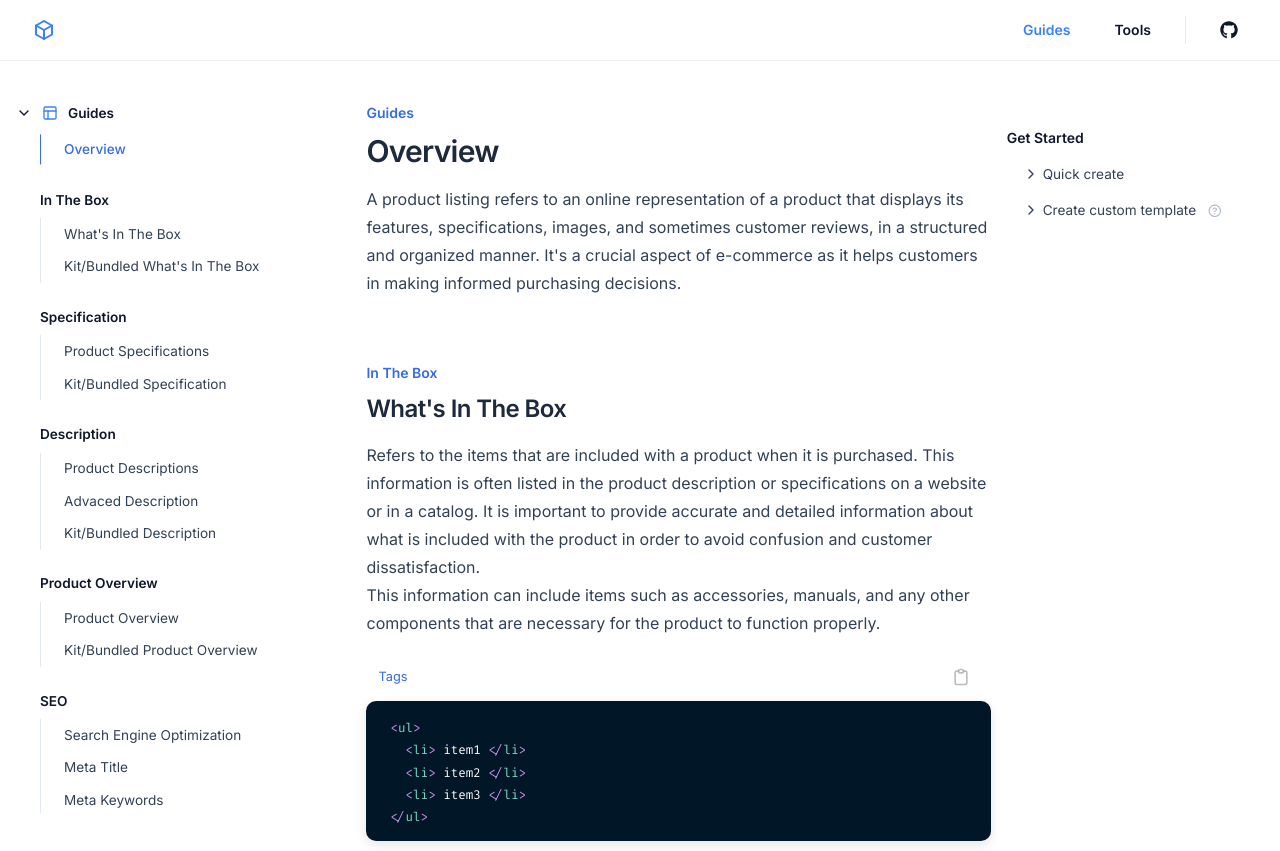
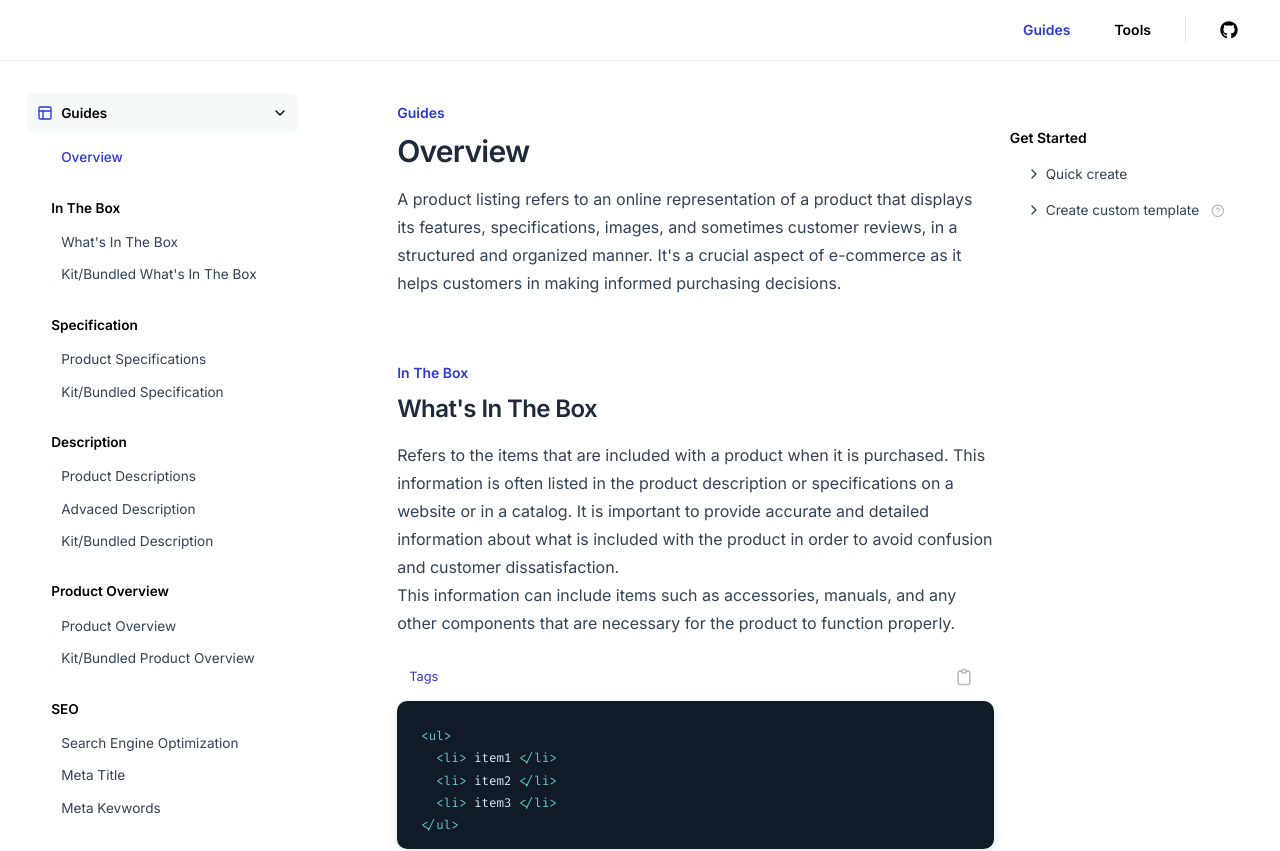
Before and after one commit to rogelcristobal/digiDirect-vite, a React (Vite) app: page /product-listing/documentation in a window 1280 px wide. Shown: the top 851 px of the page. Built offline with nearby package versions, Linux system fonts and the light colour scheme.

Commit message:
somechanges

```diff
--- a/src/App.jsx
+++ b/src/App.jsx
@@ -19,7 +19,7 @@ function App() {
       <Route
         path="/product-listing/*"
         element={
-          <div className="h-auto bg-[#ffffff]  text-slate-900 box-border  font-inter">
+          <div className="h-auto bg-[#ffffff]  text-black box-border  font-inter">
             {/* navbar */}
             <Navbar></Navbar>
             <div className="  min-h-[150vh] h-auto  flex  items-start justify-center  box-border">
--- a/src/components/Codeblock.jsx
+++ b/src/components/Codeblock.jsx
@@ -1,13 +1,13 @@
 import React, { useState, useEffect } from "react";
 import { Prism as SyntaxHighlighter } from "react-syntax-highlighter";
-import { nightOwl } from "react-syntax-highlighter/dist/esm/styles/prism";
+import { coldarkDark } from "react-syntax-highlighter/dist/esm/styles/prism";
 import { TbClipboard, TbClipboardCheck } from "react-icons/tb";
 const Codeblock = ({ template }) => {
   const [view, toggleView] = useState(0);
   const [copyIsClicked, setCopyIsClicked] = useState(false);
   const customStyle = {
     paddingLeft: "1.5rem",
-    paddingTop: "1rem",
+    paddingTop: "1.5rem",
     // paddingBottom:'1.5rem',
     borderRadius: "10px",
     fontSize: "0.785rem",
@@ -15,6 +15,7 @@ const Codeblock = ({ template }) => {
     whiteSpace: "pre",
     tabSize: "4",
     border: "none",
+    minHeight:"3.5rem",
     margin: "0",
     boxShadow: "rgba(0, 0, 0, 0.1) 0px 4px 12px"
     // boxShadow: "rgba(0, 0, 0, 0.03) 0px 1px 1px 0px, rgba(27, 31, 35, 0.1) 0px 0px 0px 1px"
@@ -68,7 +69,7 @@ const Codeblock = ({ template }) => {
                 key={id}
                 className={`h-full px-3 font-inter relative transition-all duration-300 ease-in-out capitalize ${
                   id === view
-                    ? "text-[#356be5] "
+                    ? "text-[#2a38d8] "
                     : "hover:text-neutral-400 text-neutral-400/70 "
                 } font-[400] `}
                 type="button"
@@ -83,7 +84,7 @@ const Codeblock = ({ template }) => {
           type="button"
           className={` text-xl transition-all duration-300 ease-in-out flex items-start justify-center absolute top-1/2 -translate-y-1/2 right-2  py-2 px-3 gap-2   ${copyIsClicked?'text-blue-500':'hover:text-neutral-400 text-neutral-400/70'}`}
         >
-          <span className={`text-[#356be5] text-sm text-[0.775rem] font-[500]  font-inter  ${!copyIsClicked?'invisible':'visible'}`}>Copied!</span>
+          <span className={`text-[#2a38d8] text-sm text-[0.775rem] font-[500]  font-inter  ${!copyIsClicked?'invisible':'visible'}`}>Copied!</span>
           {!copyIsClicked ? (
             <TbClipboard></TbClipboard>
           ) : (
@@ -95,7 +96,7 @@ const Codeblock = ({ template }) => {
       <SyntaxHighlighter
         {...(view === 0 ? { language: "html" } : { language: "css" })}
         wrapLongLines
-        style={nightOwl}
+        style={coldarkDark}
         customStyle={customStyle}
         codeTagProps={codeTagProps}
 
--- a/src/components/Documentation.jsx
+++ b/src/components/Documentation.jsx
@@ -68,14 +68,14 @@ const Documentation = () => {
           <div className="space-y-2 text-slate-700 pl-4 text-left flex items-start flex-col justify-start  font-inter ">
             <Link
               to=""
-              className=" py-1 text-[0.85rem] font-[400] hover:text-[#356be5] text-slate-700 flex items-center justify-between gap-1"
+              className=" py-1 text-[0.85rem] font-[400] hover:text-[#2a38d8] text-slate-700 flex items-center justify-between gap-1"
             >
               <FiChevronRight className="text-[1rem] 0 " />
               Quick create
             </Link>
             <Link
               to=""
-              className=" py-1 text-[0.85rem] font-[400] hover:text-[#356be5] text-slate-700 flex items-center justify-between gap-1"
+              className=" py-1 text-[0.85rem] font-[400] hover:text-[#2a38d8] text-slate-700 flex items-center justify-between gap-1"
             >
               <FiChevronRight className="text-[1rem] 0 " />
               Create custom template
--- a/src/components/DropDown.jsx
+++ b/src/components/DropDown.jsx
@@ -29,9 +29,23 @@ const DropDown = ({ children, dropDownTitle, icon, initialState }) => {
     <>
     <button
       onClick={handleToggle}
-      className={`relative text-[1rem] w-full flex-col flex items-start justify-center rounded-md font-[500] py-2.5  px-0 box-border  font-inter  mb-0`}
+      className={`relative text-[1rem] w-full flex-col flex items-start justify-center rounded-md font-[500]   py-2.5  px-2.5 box-border  font-inter ${state&&'bg-[#f5f9fa]'}  mb-2`}
     >
-      <div className="flex items-center  gap-2.5  mb-0 justify-between">
+      <div className="flex items-center w-full justify-between">
+        <div className="flex items-center gap-2">
+          <div
+          className={`h-fit w-fit  ${
+            state ? "text-[#2a38d8] " : "text-slate-900"
+          }`}
+        >
+          {icon}
+        </div>
+        <p
+          className={` text-[0.85rem] font-[600] box-border   text-left font-inter capitalize `}
+        >
+          {dropDownTitle}
+        </p>
+        </div>
         <motion.div
           initial={{
             rotate: -90,
@@ -42,18 +56,6 @@ const DropDown = ({ children, dropDownTitle, icon, initialState }) => {
         >
           <FiChevronDown />
         </motion.div>
-        <div
-          className={`h-fit w-fit  ${
-            state ? "text-blue-500 " : "text-slate-900"
-          }`}
-        >
-          {icon}
-        </div>
-        <p
-          className={` text-[0.85rem] font-[600] box-border   text-left font-inter capitalize `}
-        >
-          {dropDownTitle}
-        </p>
       </div>
 
     </button>
@@ -66,7 +68,7 @@ const DropDown = ({ children, dropDownTitle, icon, initialState }) => {
             initial="hidden"
             exit="unMount"
             onClick={(event)=>event.stopPropagation()}
-            className="w-full  block overflow-hidden pl-6 box-border  mb-2"
+            className="w-full  block overflow-hidden pl-6 box-border   mb-2"
           >
             {children}
           </motion.div>
--- a/src/components/Navbar.jsx
+++ b/src/components/Navbar.jsx
@@ -10,7 +10,7 @@ const Navbar = () => {
       <div className="h-fit   mx-auto items-center w-full justify-between  box-border flex lg:px-8">
         <div className="font-inter font-[600] text-lg">
           <span className="flex w-fit  items-center gap-3 justify-center">
-            <TbBox className="text-blue-500 text-2xl" />
+            {/* <TbBox className="text-[#2a38d8] text-2xl" /> */}
             {/* <img src={Frame1} alt=""  className="h-7"/> */}
             {/* <svg
               className="h-6"
@@ -32,7 +32,7 @@ const Navbar = () => {
           </span>
         </div>
         <div className="flex items-center   justify-between space-x-6">
-          <p className="text-sm font-[600] capitalize    py-1.5 px-2.5 rounded-lg text-blue-500 ">
+          <p className="text-sm font-[600] capitalize    py-1.5 px-2.5 rounded-lg text-[#2a38d8] ">
             <Link to="documentation">Guides</Link>
           </p>
 
--- a/src/components/Section.jsx
+++ b/src/components/Section.jsx
@@ -100,7 +100,7 @@ const Section = ({
     >
       {category && (
         <p
-          className="text-sm leading-[24px] capitalize font-inter font-[600] mb-2 text-[#356be5]"
+          className="text-sm leading-[24px] capitalize font-inter font-[600] mb-2 text-[#2a38d8]"
         >
           {category}
         </p>
--- a/src/components/Sidebar.jsx
+++ b/src/components/Sidebar.jsx
@@ -6,9 +6,9 @@ const Sidebar = () => {
   const { state } = useContext(DocsContext);
 
   return (
-    <div className="h-[calc(100vh-3rem)] sticky top-[3.8rem]     box-border  w-[24.5rem]   ">
+    <div className="h-[calc(100vh-3rem)] sticky top-[3.8rem]    box-border  w-[28rem]   ">
       {/*sidebar content */}
-      <nav className=" h-full w-full px-[0rem] overflow-y-auto  box-border lg:px-[1rem] ">
+      <nav className=" h-full w-full  px-[1.7rem] overflow-y-auto  box-border  ">
         {/* items */}
         <div className=" pt-8  h-full w-full  font-inter ">
           <div className="w-full box-border   h-full ">
@@ -20,25 +20,25 @@ const Sidebar = () => {
               {/* title section/href */}
               <a
                 href={`#${state.category}`}
-                className={`relative text-[0.850rem] capitalize  box-border  block font-[400] py-1.5 rounded-md text-left  pl-6
+                className={`relative text-[0.850rem] capitalize  box-border  block font-[400] py-1.5 rounded-md text-left  px-2.5
                  w-full  cursor-pointer ${
                    !state.viewState
                      ? "text-slate-900"
-                     : " text-[#356be5] font-[500]"
+                     : " text-[#2a38d8] font-[500]"
                  }`}
               >
                 {state.title}
-                 <div
+                 {/* <div
                     className={`h-[90%] w-[1.4px]   absolute top-1/2 -translate-y-1/2 -left-0 ${
-                      state.viewState ? "bg-[#356be5]" : "bg-slate-100"
+                      state.viewState ? "bg-[#2a38d8]" : "bg-slate-100"
                     }`}
-                  ></div>
+                  ></div> */}
               </a>
               {/* content items */}
               {state.sections.map((item, id) => (
                 <>
                   {item.category && (
-                    <p className=" text-[0.850rem] mt-6 mb-2 box-border  text-left font-inter  font-semibold text-slate-900 capitalize ">
+                    <p className=" text-[0.850rem] mt-6 mb-2 box-border  text-left font-inter  inline-block  font-semibold text-black capitalize ">
                       {item.category}
                     </p>
                   )}
@@ -46,21 +46,21 @@ const Sidebar = () => {
                     key={id}
                     href={`#${item.title}`}
 
-                    className={` relative text-[0.850rem]  capitalize pl-6   box-border font-[400] text-left py-1.5 rounded-md flex  font-inter ${
+                    className={` relative text-[0.850rem]  capitalize px-2.5   box-border font-[400] text-left py-1.5  rounded-md flex  font-inter ${
                       item.child && "ml-0"
                     }  w-full  cursor-pointer  ${
                       !item.viewState
                         ? "text-slate-700"
-                        : " text-[#356be5] font-[500] "
+                        : " text-[#2a38d8] font-[500] "
                     }`}
                   >
                     {item.title}
 
-                    <div
+                    {/* <div
                     className={`h-[100%] w-[1.4px]   absolute top-1/2 -translate-y-1/2 -left-0 ${
-                      item.viewState ? "bg-[#356be5]" : "bg-slate-200"
+                      item.viewState ? "bg-[#2a38d8]" : "bg-slate-200"
                     }`}
-                  ></div>
+                  ></div> */}
                   </a>
                 </>
               ))}
```
Also changed, not shown: src/components/Login.jsx (+9 -7 lines).
